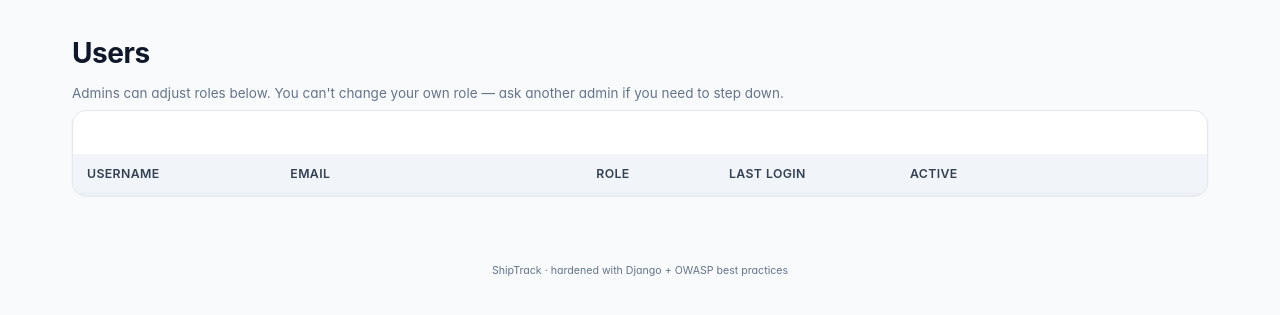
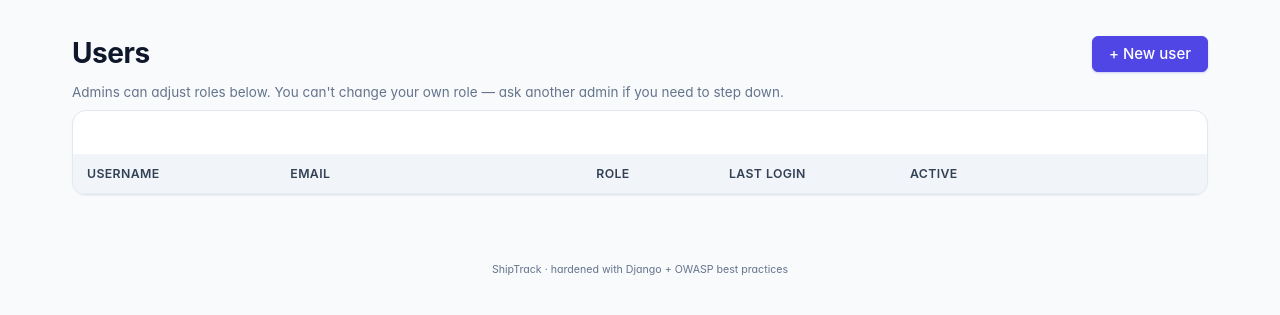
Before and after one commit to Sorbino77/Grief-Tracker-2, a Django app: page /u/users/ in a window 1280 px wide. Shown: the part 66-381 px from the top of the page. Run offline with Django 5.2, Linux system fonts and the light colour scheme; the visitor is signed in with stand-in values (Sample User, id 1); data comes from the database, SQL or seed files in the repository; parts of the project's set-up code (start-up, migrations or seed data) failed here and were passed over.

Commit message:
add user creation form for admin users and update UI for user management

```diff
--- a/accounts/urls.py
+++ b/accounts/urls.py
@@ -7,5 +7,6 @@ app_name = "accounts"
 urlpatterns = [
     path("profile/", views.profile, name="profile"),
     path("users/", views.user_list, name="user_list"),
+    path("users/new/", views.user_create, name="user_create"),
     path("users/<int:pk>/role/", views.change_role, name="change_role"),
 ]
--- a/accounts/views.py
+++ b/accounts/views.py
@@ -7,6 +7,7 @@ from django.contrib.auth.decorators import login_required
 from django.shortcuts import get_object_or_404, redirect, render
 from django.views.decorators.http import require_http_methods
 
+from .forms import UserCreateForm
 from .models import Role, User
 from .permissions import role_required
 
@@ -20,6 +21,23 @@ def profile(request):
 def user_list(request):
     users = User.objects.order_by("username")
     return render(request, "accounts/user_list.html", {"users": users, "Role": Role})
+
+
+@role_required(Role.ADMIN)
+def user_create(request):
+    """Admin-only form to invite/create a teammate."""
+    if request.method == "POST":
+        form = UserCreateForm(request.POST)
+        if form.is_valid():
+            user = form.save()
+            messages.success(
+                request,
+                f"User '{user.username}' created with role '{user.get_role_display()}'.",
+            )
+            return redirect("accounts:user_list")
+    else:
+        form = UserCreateForm()
+    return render(request, "accounts/user_form.html", {"form": form})
 
 
 @role_required(Role.ADMIN)
--- a/static/css/styles.css
+++ b/static/css/styles.css
@@ -156,6 +156,16 @@ a:hover { color: var(--c-primary-dark); text-decoration: underline; text-underli
 h1 { font-size: 1.75rem; font-weight: 700; letter-spacing: -.015em; margin: 0 0 .25em; }
 h2 { font-size: 1.15rem; font-weight: 600; letter-spacing: -.005em; margin: 1.75rem 0 .5em; }
 h3 { font-size: 1rem; font-weight: 600; margin: 1.25rem 0 .25em; }
+
+.page-head {
+  display: flex;
+  align-items: center;
+  justify-content: space-between;
+  flex-wrap: wrap;
+  gap: 12px;
+  margin-bottom: 4px;
+}
+.page-head h1 { margin: 0; }
 
 .muted { color: var(--c-muted); font-size: .9em; }
 
--- a/templates/accounts/user_list.html
+++ b/templates/accounts/user_list.html
@@ -2,7 +2,10 @@
 {% block title %}Users · ShipTrack{% endblock %}
 
 {% block content %}
-<h1>Users</h1>
+<div class="page-head">
+  <h1>Users</h1>
+  <a href="{% url 'accounts:user_create' %}" class="btn btn-primary">+ New user</a>
+</div>
 <p class="muted">Admins can adjust roles below. You can't change your own role — ask another admin if you need to step down.</p>
 
 <table class="data">
```
Also changed, not shown: .claude/settings.local.json, README.md.
